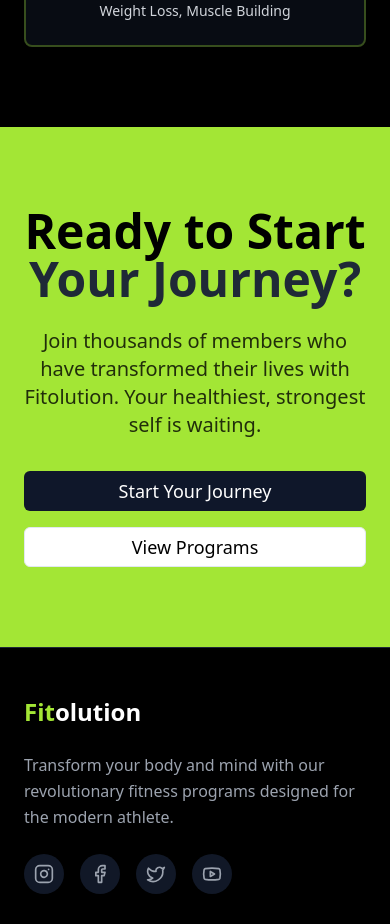
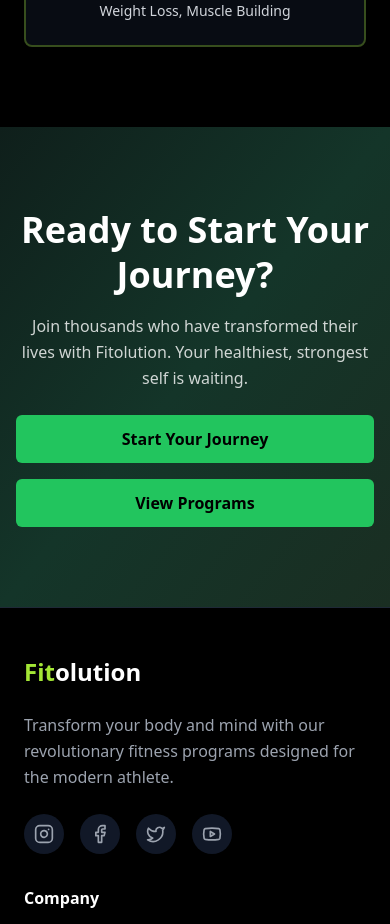
Before and after one commit to hammadii123/Fitolution, a React (Vite) app: page /about in a window 390 px wide. Shown: the part 6560-7484 px from the top of the page. Built offline with nearby package versions, Linux system fonts and the light colour scheme.

Commit message:
About.jsx

```diff
--- a/src/pages/About.jsx
+++ b/src/pages/About.jsx
@@ -79,7 +79,7 @@ const AboutUs = () => {
   return (
     <div className="bg-black text-white">
 
-  {/* Hero Section */}
+      {/* Hero Section */}
       <section className="relative min-h-screen flex items-center justify-center overflow-hidden bg-black pt-20">
         {/* Background Floating Elements */}
         <div className="absolute inset-0">
@@ -155,8 +155,8 @@ const AboutUs = () => {
                 className="flex flex-col sm:flex-row gap-4"
               >
                 <Button
-                size="lg"
-                className="bg-lime-400 hover:bg-lime-500 text-lime-500 font-semibold px-8 py-4 text-lg"
+                  size="lg"
+                  className="bg-lime-400 hover:bg-lime-500 text-lime-500 font-semibold px-8 py-4 text-lg"
                 > Our Story </Button>
 
                 <Button
@@ -182,7 +182,7 @@ const AboutUs = () => {
                   alt="Man doing weight lifting"
                   className="w-full max-w-md h-auto object-cover rounded-lg"
                 />
-               </div>
+              </div>
             </motion.div>
           </div>
         </div>
@@ -335,7 +335,7 @@ const AboutUs = () => {
       </section>
 
       {/* Team Section */}
- <section className="py-20 bg-black">
+      <section className="py-20 bg-black">
         <div className="container mx-auto px-6">
           <motion.div
             initial={{ opacity: 0, y: 30 }}
@@ -381,8 +381,9 @@ const AboutUs = () => {
       </section>
 
       {/* CTA Section - Matching your existing style */}
-      <section className="py-20 bg-lime-400">
-        <div className="container mx-auto px-6">
+
+      <section className="py-20 bg-gradient-to-br from-[#0f1f1b] via-[#143529] to-[#1a2e22] text-white">
+        <div className="container mx-auto px-4 md:px-6">
           <motion.div
             initial={{ opacity: 0, y: 30 }}
             whileInView={{ opacity: 1, y: 0 }}
@@ -390,29 +391,27 @@ const AboutUs = () => {
             viewport={{ once: true }}
             className="text-center"
           >
-            <h2 className="text-5xl lg:text-6xl font-bold text-black mb-6">
-              Ready to Start <br />
-              <span className="text-gray-800">Your Journey?</span>
+            <h2 className="text-4xl md:text-5xl font-bold mb-4 leading-tight">
+              Ready to Start Your Journey?
             </h2>
-            <p className="text-xl text-black/80 mb-8 max-w-2xl mx-auto">
-              Join thousands of members who have transformed their lives with Fitolution.
+            <p className="text-base md:text-lg text-white/80 mb-6 max-w-2xl mx-auto leading-relaxed">
+              Join thousands who have transformed their lives with Fitolution.
               Your healthiest, strongest self is waiting.
             </p>
 
-            <div className="flex flex-col sm:flex-row gap-4 justify-center">
-              <Button className="bg-black hover:bg-gray-800 text-white px-8 py-4 text-lg">
+            <div className="flex flex-col sm:flex-row gap-4 justify-center mt-6">
+              <button className="bg-green-500 hover:bg-green-400 text-black px-6 py-3 text-base font-semibold rounded-md transition duration-300 transform hover:scale-105">
                 Start Your Journey
-              </Button>
-             <Button
-                variant="outline"
-                className="border-black text-black hover:bg-black hover:text-white px-8 py-4 text-lg bg-white"
-              >
+              </button>
+
+              <button className="bg-green-500 hover:bg-green-400 text-black px-6 py-3 text-base font-semibold rounded-md transition duration-300 transform hover:scale-105">
                 View Programs
-              </Button>
+              </button>
             </div>
           </motion.div>
         </div>
       </section>
+
     </div>
   )
 }
```
